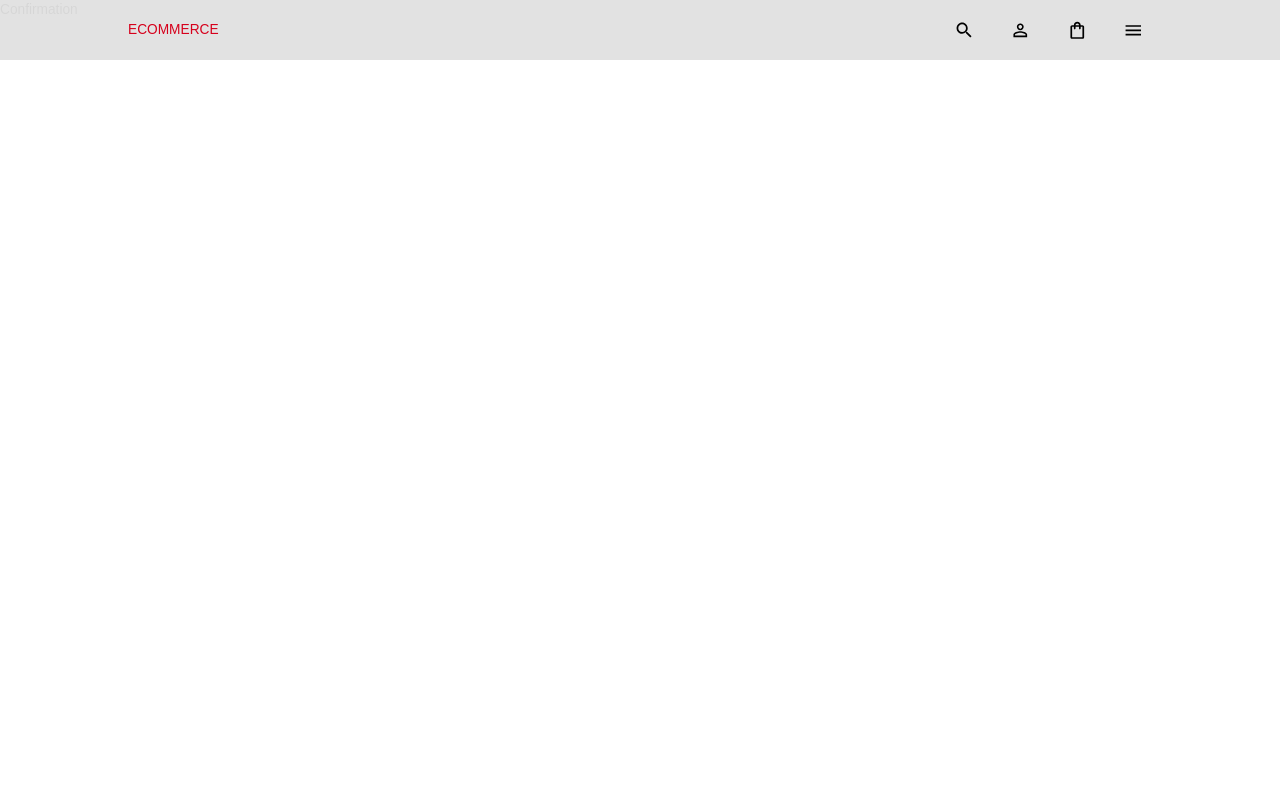
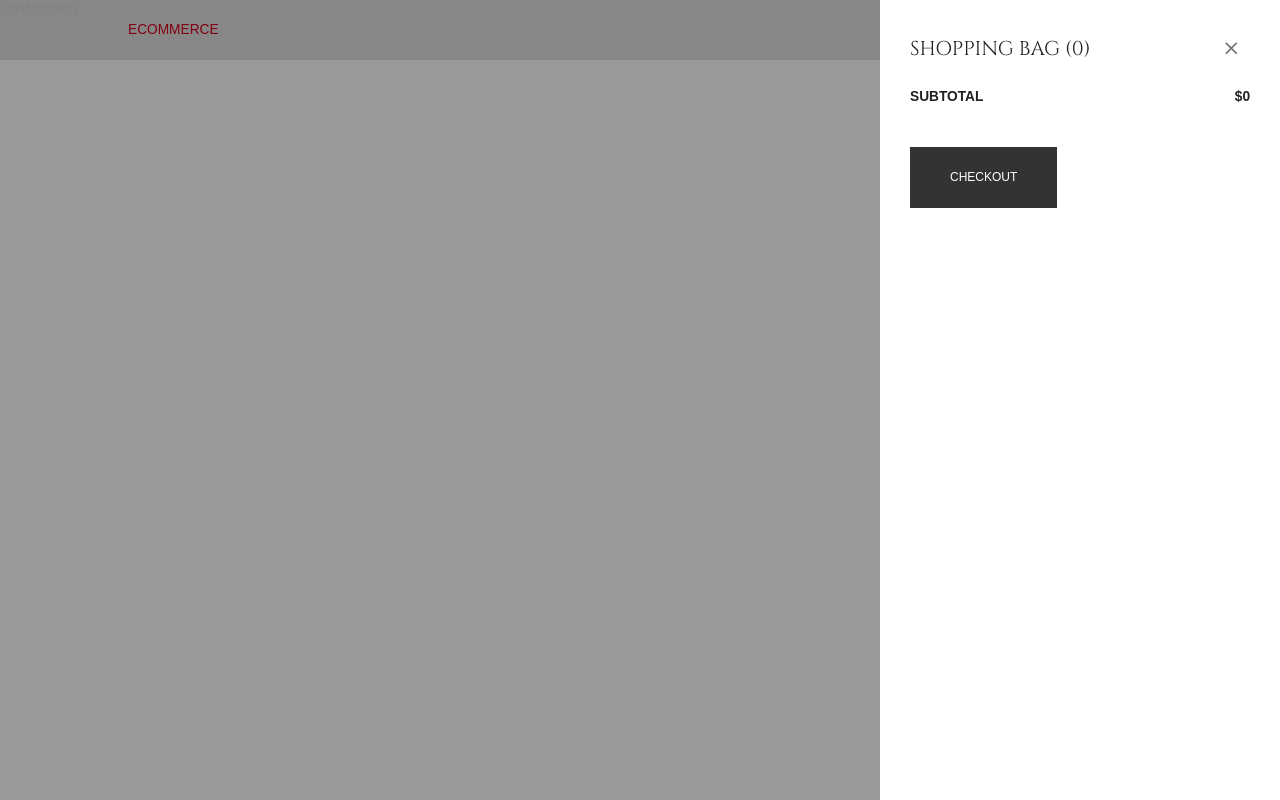
Before and after one commit to Hassan-Hammoud/e-commerce-two, a React (Create React App) app: page /checkout/success in a window 1280 px wide. Both pictures are taken after a click on the button 1077 px from the left and 30 px from the top of the page. Built offline with nearby package versions, Linux system fonts and the light colour scheme; a web font is replaced by a local one.

Commit message:
finished cart menu

```diff
--- a/src/App.js
+++ b/src/App.js
@@ -5,6 +5,7 @@
 import Checkout from "./scenes/checkout/Checkout";
 import Confirmation from "./scenes/checkout/Confirmation";
 import Navbar from "./scenes/global/Navbar";
+import CartMenu from "./scenes/global/CartMenu";
 
 const ScrollToTop = () => {
   const { pathname } = useLocation();
@@ -27,6 +28,7 @@
           <Route path="checkout" element={<Checkout />} />
           <Route path="checkout/success" element={<Confirmation />} />
         </Routes>
+        <CartMenu />
       </BrowserRouter>
     </div>
   );
--- /dev/null
+++ b/src/scenes/global/CartMenu.jsx
@@ -0,0 +1,152 @@
+import React from "react";
+import { Box, Button, Divider, IconButton, Typography } from "@mui/material";
+import { useSelector, useDispatch } from "react-redux";
+import CloseIcon from "@mui/icons-material/Close";
+import AddIcon from "@mui/icons-material/Add";
+import RemoveIcon from "@mui/icons-material/Remove";
+import styled from "@emotion/styled";
+import { shades } from "../../theme";
+import {
+  increaseCount,
+  decreaseCount,
+  setIsCartOpen,
+  removeFromCart,
+} from "../../state";
+import { useNavigate } from "react-router-dom";
+
+const FlexBox = styled(Box)`
+  display: flex;
+  justify-content: space-between;
+  align-items: center;
+`;
+
+const CartMenu = () => {
+  const navigate = useNavigate();
+  const dispatch = useDispatch();
+  const cart = useSelector((state) => state.cart.cart);
+  const isCartOpen = useSelector((state) => state.cart.isCartOpen);
+  const totalPrice = cart.reduce((total, item) => {
+    return total + item.price * item.attributes.price;
+  }, 0);
+  return (
+    <Box //overlay
+      display={isCartOpen ? "block" : "none"}
+      backgroundColor="rgba(0,0,0,0.4)"
+      position="fixed"
+      zIndex={10}
+      width="100%"
+      height="100%"
+      left="0"
+      top="0"
+      overflow="auto"
+    >
+      {/* Modal  */}
+      <Box
+        position="fixed"
+        right="0"
+        bottom="0"
+        width="max(400px, 30%)"
+        height="100%"
+        backgroundColor="white"
+      >
+        <Box padding="30px" overflow="auto" height="100%">
+          {/* Header  */}
+          <FlexBox mb="15px">
+            <Typography variant="h3">SHOPPING BAG ({cart.length})</Typography>
+            <IconButton onClick={() => dispatch(setIsCartOpen({}))}>
+              <CloseIcon />
+            </IconButton>
+          </FlexBox>
+
+          {/* CartList  */}
+          <Box>
+            {cart.map((item) => (
+              <Box key={`${item.attributes.name}-${item.id}`}>
+                <FlexBox p="15px 0">
+                  <Box flex="1 1 40%">
+                    <img
+                      alt={item?.name}
+                      width="123px"
+                      height="164px"
+                      src={`http://localhost:1337${item?.attributes?.image?.data?.attributes?.formats?.medium?.url}`}
+                    />
+                  </Box>
+                  <Box flex="1 1 60%">
+                    {/* ITEM NAME  */}
+                    <FlexBox mb="5px">
+                      <Typography fontWeight="bold">
+                        {item.attributes.name}
+                      </Typography>
+
+                      <IconButton
+                        onClick={() =>
+                          dispatch(removeFromCart({ id: item.id }))
+                        }
+                      >
+                        <CloseIcon />
+                      </IconButton>
+                    </FlexBox>
+                    <Typography>{item.attributes.shortDescription}</Typography>
+                    {/* AMOUNT  */}
+                    <FlexBox m="15px 0">
+                      <Box
+                        display="flex"
+                        alignItems="center"
+                        border={`1.5px solid ${shades.neutral[500]}`}
+                      >
+                        <IconButton
+                          onClick={() =>
+                            dispatch(decreaseCount({ id: item.id }))
+                          }
+                        >
+                          <RemoveIcon />
+                        </IconButton>
+                        <Typography>{item.count}</Typography>
+                        <IconButton
+                          onClick={() =>
+                            dispatch(increaseCount({ id: item.id }))
+                          }
+                        >
+                          <AddIcon />
+                        </IconButton>
+                      </Box>
+                      {/* Price  */}
+                      <Typography fontWeight="bold">
+                        {item.attributes.price}
+                      </Typography>
+                    </FlexBox>
+                  </Box>
+                </FlexBox>
+                <Divider />
+              </Box>
+            ))}
+          </Box>
+          {/* Actions  */}
+          <Box m="20px 0">
+            <FlexBox m="20px 0">
+              <Typography fontWeight="bold">SUBTOTAL</Typography>
+              <Typography fontWeight="bold">${totalPrice}</Typography>
+            </FlexBox>
+            <Button
+              sx={{
+                backgroundColor: shades.primary[400],
+                color: "white",
+                borderRadius: "0",
+                padding: "20px 40px",
+                m: "20px 0",
+              }}
+              onClick={() => {
+                navigate("/checkout");
+                dispatch(setIsCartOpen({}));
+              }}
+            >
+              CHECKOUT
+            </Button>
+          </Box>
+        </Box>
+      </Box>
+    </Box>
+  );
+};
+
+export default CartMenu;
--- a/src/scenes/global/Navbar.jsx
+++ b/src/scenes/global/Navbar.jsx
@@ -8,13 +8,14 @@
   SearchOutlined,
   MenuOutlined,
 } from "@mui/icons-material";
-
 import { useNavigate } from "react-router-dom";
 import { shades } from "../../theme";
+import { setIsCartOpen } from "../../state";
 
 const Navbar = () => {
   const navigate = useNavigate();
   const dispatch = useDispatch();
+  const cart = useSelector((state) => state.cart.cart);
   return (
     <Box className="navbar">
       <Box className="logo-icon">
@@ -33,11 +34,27 @@
           <IconButton sx={{ color: "black" }}>
             <PersonOutline />
           </IconButton>
-
-          <IconButton sx={{ color: "black" }}>
-            <ShoppingBagOutlined />
-          </IconButton>
-
+          <Badge
+            badgeContent={cart.length}
+            color="secondary"
+            invisible={cart.length === 0}
+            sx={{
+              "& .MuiBadge-badge": {
+                right: 5,
+                top: 5,
+                padding: "0 4px",
+                height: "14px",
+                minWidth: "13px",
+              },
+            }}
+          >
+            <IconButton
+              onClick={() => dispatch(setIsCartOpen({}))}
+              sx={{ color: "black" }}
+            >
+              <ShoppingBagOutlined />
+            </IconButton>
+          </Badge>
           <IconButton sx={{ color: "black" }}>
             <MenuOutlined />
           </IconButton>
```
